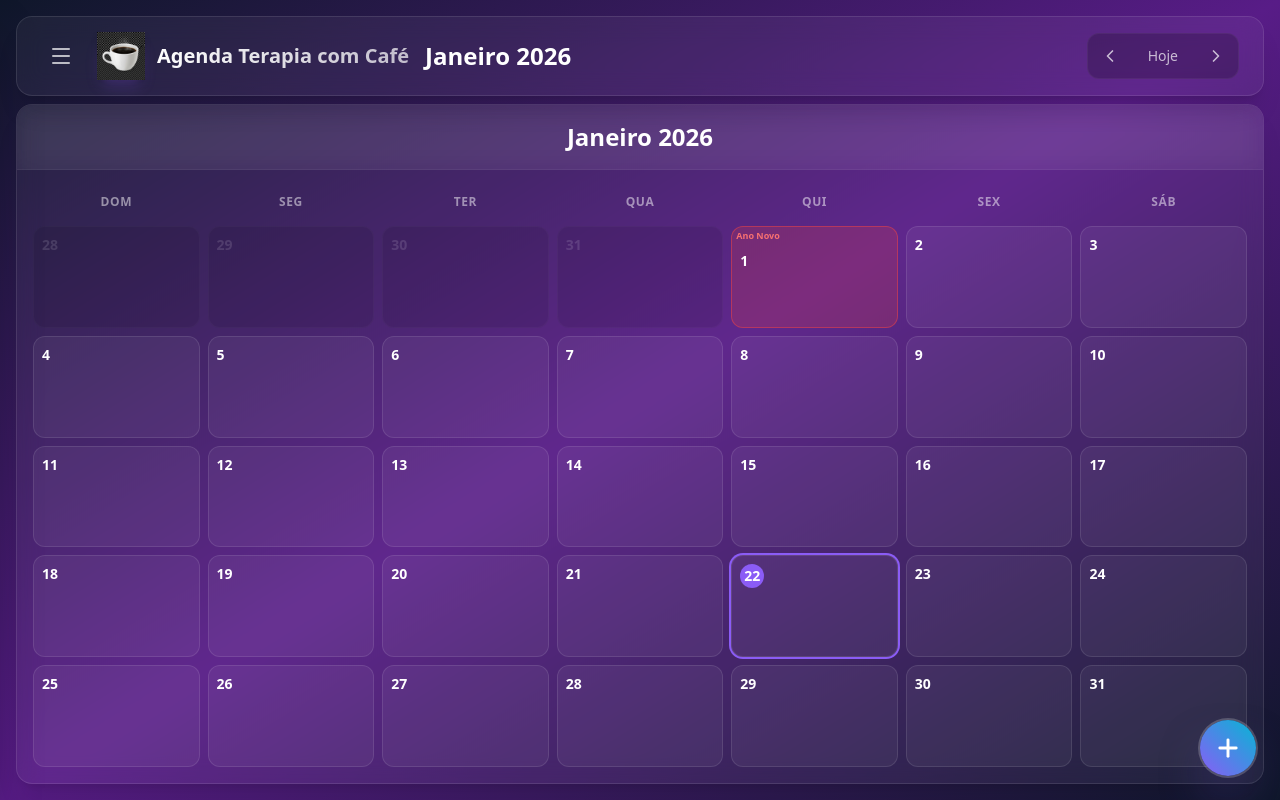
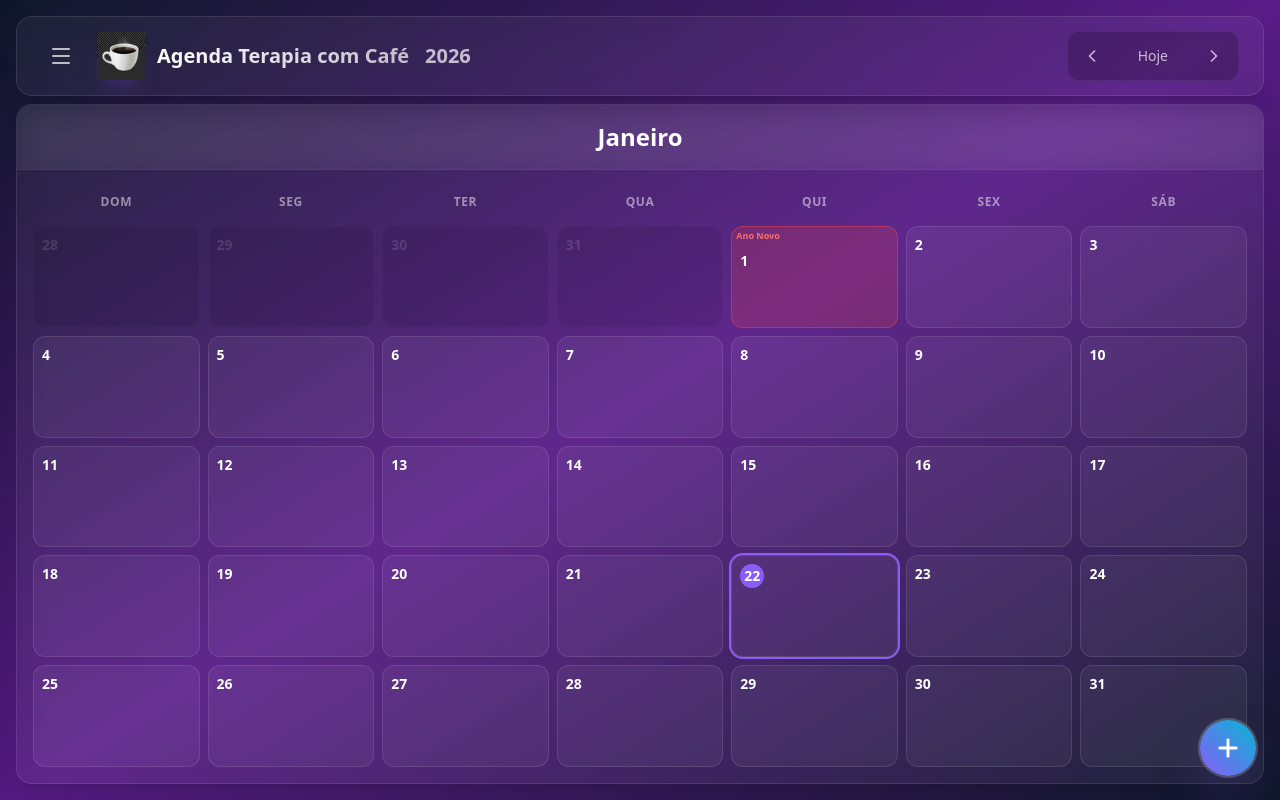
Before and after one commit to terapeutabeatrizmelo-spec/agenda, a React (Vite) app: page / in a window 1280 px wide. Built offline with nearby package versions, Linux system fonts and the light colour scheme.

Commit message:
feat: fix header layout, weekdays, add swipe navigation

```diff
--- a/src/App.tsx
+++ b/src/App.tsx
@@ -99,7 +99,7 @@ function App() {
       {viewMode === 'agenda' && <AgendaView onEditAppointment={handleEditAppointment} />}
       {viewMode === 'day' && <DayView currentDate={currentDate} onEditAppointment={handleEditAppointment} />}
       {viewMode === 'week' && <WeekView currentDate={currentDate} onEditAppointment={handleEditAppointment} />}
-      {viewMode === 'month' && <MonthView currentDate={currentDate} onEditAppointment={handleEditAppointment} />}
+      {viewMode === 'month' && <MonthView currentDate={currentDate} onEditAppointment={handleEditAppointment} onPrev={handlePrevious} onNext={handleNext} />}
 
       <FloatingActionButton onClick={handleAddClick} />
 
--- a/src/components/layout/Header.tsx
+++ b/src/components/layout/Header.tsx
@@ -1,6 +1,6 @@
 import React from 'react';
 import { ChevronLeft, ChevronRight, Menu } from 'lucide-react';
-import { formatMonthYear } from '../../utils/dateUtils';
+import { format } from 'date-fns';
 
 interface HeaderProps {
     currentDate: Date;
@@ -49,14 +49,14 @@ export const Header: React.FC<HeaderProps> = ({
                     </h1>
                 </div>
 
-                {/* Month/Year */}
-                <h2 className="text-lg md:text-2xl font-semibold text-white capitalize">
-                    {formatMonthYear(currentDate)}
+                {/* Year */}
+                <h2 className="text-lg md:text-xl font-semibold text-white/70">
+                    {format(currentDate, 'yyyy')}
                 </h2>
             </div>
 
             {/* Date Navigation */}
-            <div className="flex items-center gap-1 md:gap-2 bg-black/20 p-1 rounded-xl border border-white/5">
+            <div className="flex items-center gap-2 md:gap-3 bg-black/20 p-1.5 rounded-xl border border-white/5">
                 <button
                     onClick={onPrev}
                     className="p-2 hover:bg-white/10 rounded-lg text-white/70 hover:text-white transition-colors"
@@ -66,7 +66,7 @@ export const Header: React.FC<HeaderProps> = ({
                 </button>
                 <button
                     onClick={onToday}
-                    className="px-3 py-1.5 text-sm font-medium hover:bg-white/10 rounded-lg text-white/70 hover:text-white transition-colors"
+                    className="px-4 py-2 text-sm font-medium hover:bg-white/10 rounded-lg text-white/70 hover:text-white transition-colors"
                 >
                     Hoje
                 </button>
--- a/src/views/MonthView.tsx
+++ b/src/views/MonthView.tsx
@@ -9,10 +9,14 @@ import type { Appointment } from '../types';
 interface MonthViewProps {
     currentDate: Date;
     onEditAppointment: (appt: Appointment) => void;
+    onPrev?: () => void;
+    onNext?: () => void;
 }
 
-export const MonthView: React.FC<MonthViewProps> = ({ currentDate, onEditAppointment }) => {
+export const MonthView: React.FC<MonthViewProps> = ({ currentDate, onEditAppointment, onPrev, onNext }) => {
     const { appointments } = useAppointments();
+    const [touchStart, setTouchStart] = React.useState<number | null>(null);
+    const [touchEnd, setTouchEnd] = React.useState<number | null>(null);
 
     const monthDays = getMonthDays(currentDate);
     const weekDays = ['Dom', 'Seg', 'Ter', 'Qua', 'Qui', 'Sex', 'Sáb'];
@@ -25,6 +29,32 @@ export const MonthView: React.FC<MonthViewProps> = ({ currentDate, onEditAppoint
     const isToday = (day: Date) => isSameDay(day, new Date());
     const isCurrentMonth = (day: Date) => isSameMonth(day, currentDate);
 
+    // Swipe navigation
+    const minSwipeDistance = 50;
+
+    const handleTouchStart = (e: React.TouchEvent) => {
+        setTouchEnd(null);
+        setTouchStart(e.targetTouches[0].clientX);
+    };
+
+    const handleTouchMove = (e: React.TouchEvent) => {
+        setTouchEnd(e.targetTouches[0].clientX);
+    };
+
+    const handleTouchEnd = () => {
+        if (!touchStart || !touchEnd) return;
+        const distance = touchStart - touchEnd;
+        const isLeftSwipe = distance > minSwipeDistance;
+        const isRightSwipe = distance < -minSwipeDistance;
+
+        if (isLeftSwipe && onNext) {
+            onNext();
+        }
+        if (isRightSwipe && onPrev) {
+            onPrev();
+        }
+    };
+
     // Group days into weeks
     const weeks: Date[][] = [];
     for (let i = 0; i < monthDays.length; i += 7) {
@@ -32,11 +62,16 @@ export const MonthView: React.FC<MonthViewProps> = ({ currentDate, onEditAppoint
     }
 
     return (
-        <div className="flex-1 overflow-hidden flex flex-col mx-4 mb-4 glass-panel relative">
+        <div
+            className="flex-1 overflow-hidden flex flex-col mx-4 mb-4 glass-panel relative"
+            onTouchStart={handleTouchStart}
+            onTouchMove={handleTouchMove}
+            onTouchEnd={handleTouchEnd}
+        >
             {/* Month Header */}
             <div className="p-4 border-b border-white/5 bg-white/5 backdrop-blur-md">
                 <h3 className="text-2xl font-bold text-white text-center capitalize">
-                    {format(currentDate, 'MMMM yyyy', { locale: ptBR })}
+                    {format(currentDate, 'MMMM', { locale: ptBR })}
                 </h3>
             </div>
 
```
